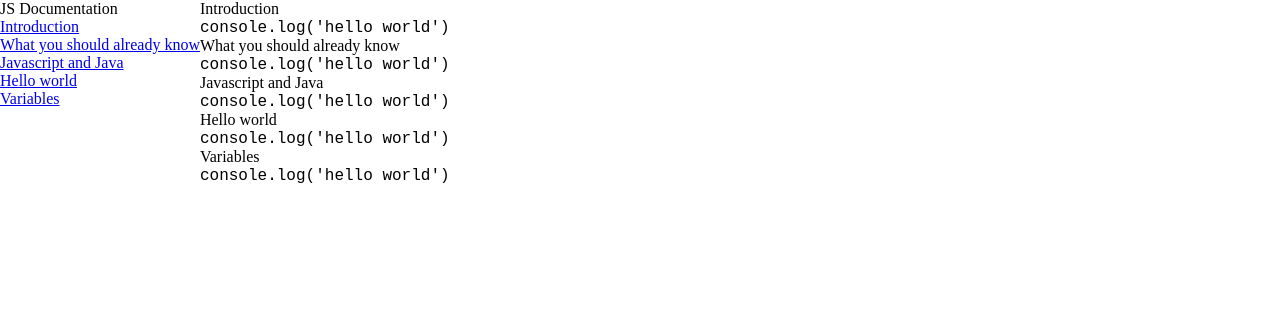
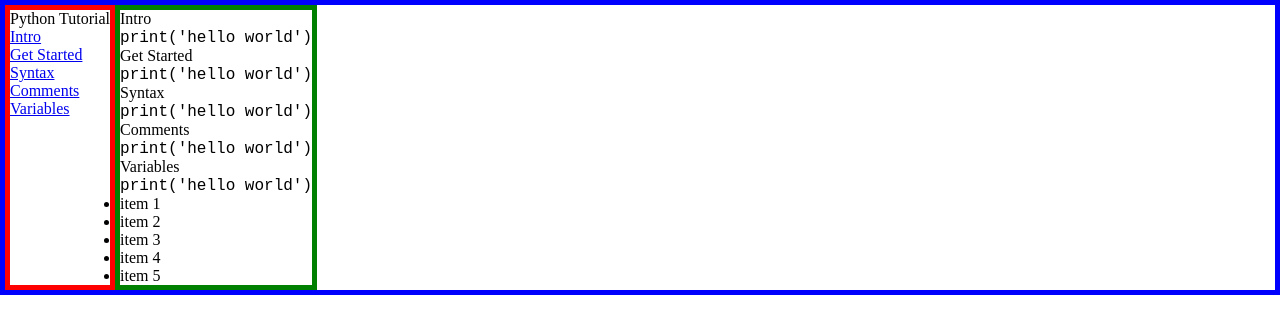
Before and after one commit to johnbdot/technical-documentation-page, a plain HTML site: page index.html in a window 1280 px wide. Drawn offline with Linux system fonts and the light colour scheme.

Commit message:
modified style and html

```diff
--- a/css/reset.css
+++ b/css/reset.css
@@ -13,10 +13,6 @@
     font-weight: normal;
 }
 
-ol, ul {
-    list-style: none;
-}
-
 img {
     max-width: 100%;
     height: auto;
--- a/css/style.css
+++ b/css/style.css
@@ -5,5 +5,14 @@
 }
 
 #container {
+    border: 5px solid blue;
     display: flex;
 }
+
+#navbar {
+    border: 5px solid red;
+}
+
+#main-doc {
+    border: 5px solid green;
+}
--- a/index.html
+++ b/index.html
@@ -10,57 +10,59 @@
 </head>
 <body>
     <div id="container">
+        <!-- Left, navigation -->
         <nav id="navbar">
-            <header>JS Documentation</header>
+            <header>Python Tutorial</header>
             <ul>
-                <li><a href="#Introduction" class="nav-link">Introduction</a></li>
-                <li><a href="#What_you_should_already_know" class="nav-link">What you should already know</a></li>
-                <li><a href="#Javascript_and_Java" class="nav-link">Javascript and Java</a></li>
-                <li><a href="#Hello_world" class="nav-link">Hello world</a></li>
+                <li><a href="#Intro" class="nav-link">Intro</a></li>
+                <li><a href="#Get_Started" class="nav-link">Get Started</a></li>
+                <li><a href="#Syntax" class="nav-link">Syntax</a></li>
+                <li><a href="#Comments" class="nav-link">Comments</a></li>
                 <li><a href="#Variables" class="nav-link">Variables</a></li>
             </ul>
         </nav>
+        <!-- Right, main content -->
         <main id="main-doc">
-            <section id="Introduction" class="main-section">
+            <section id="Intro" class="main-section">
                 <header>
-                    Introduction
+                    Intro
                 </header>
                 <p></p>
-                <p><code>console.log('hello world')</code></p>
+                <p><code>print('hello world')</code></p>
             </section>
-            <section id="What_you_should_already_know" class="main-section">
+            <section id="Get_Started" class="main-section">
                 <header>
-                    What you should already know
+                    Get Started
                 </header>
                 <p></p>
-                <p><code>console.log('hello world')</code></p>
+                <p><code>print('hello world')</code></p>
             </section>
-            <section id="Javascript_and_Java" class="main-section">
+            <section id="Syntax" class="main-section">
                 <header>
-                    Javascript and Java
+                    Syntax
                 </header>
                 <p></p>
-                <p><code>console.log('hello world')</code></p>
+                <p><code>print('hello world')</code></p>
             </section>
-            <section id="Hello_world" class="main-section">
+            <section id="Comments" class="main-section">
                 <header>
-                    Hello world
+                    Comments
                 </header>
                 <p></p>
-                <p><code>console.log('hello world')</code></p>
+                <p><code>print('hello world')</code></p>
             </section>
             <section id="Variables" class="main-section">
                 <header>
                     Variables
                 </header>
                 <p></p>
-                <p><code>console.log('hello world')</code></p>
+                <p><code>print('hello world')</code></p>
                 <ul>
-                    <li></li>
-                    <li></li>
-                    <li></li>
-                    <li></li>
-                    <li></li>
+                    <li>item 1</li>
+                    <li>item 2</li>
+                    <li>item 3</li>
+                    <li>item 4</li>
+                    <li>item 5</li>
                 </ul>
             </section>
         </main>
```
